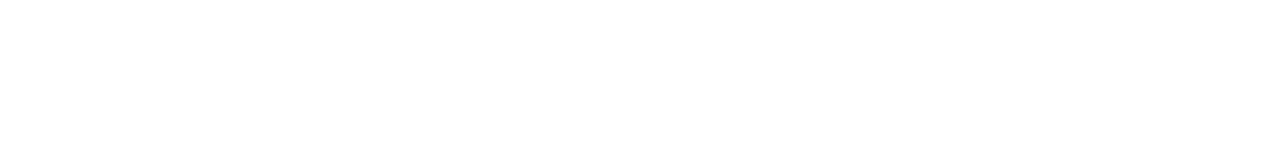
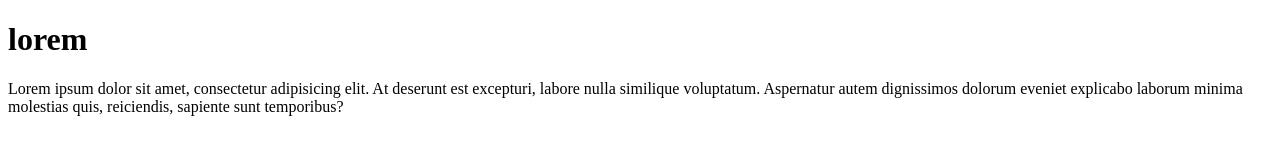
Before and after one commit to valtu4a/test, a website: page index.html in a window 1280 px wide. Drawn offline with Linux system fonts and the light colour scheme.

Commit message:
html work

```diff
--- a/index.html
+++ b/index.html
@@ -1,5 +1,5 @@
 <!doctype html>
-<html lang="en">
+<html lang="ru">
 <head>
     <meta charset="UTF-8">
     <meta name="viewport"
@@ -8,6 +8,9 @@
     <title>Document</title>
 </head>
 <body>
-
+<h1>lorem</h1>
+<p>Lorem ipsum dolor sit amet, consectetur adipisicing elit. At deserunt est excepturi, labore nulla similique
+    voluptatum. Aspernatur autem dignissimos dolorum eveniet explicabo laborum minima molestias quis, reiciendis,
+    sapiente sunt temporibus?</p>
 </body>
 </html>
```
